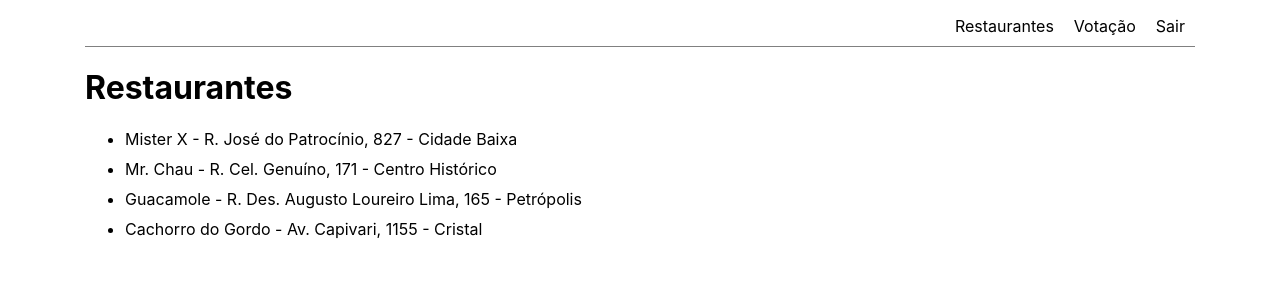
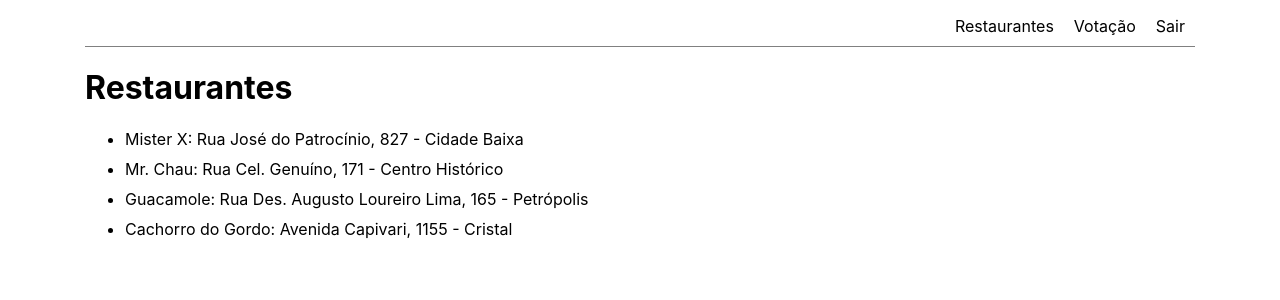
Before and after one commit to iannmuller0/Desafio-DBServer, a React (Create React App) app: page /restaurants in a window 1280 px wide. Shown: the top 300 px of the page. Built offline with nearby package versions, Linux system fonts and the light colour scheme.

Commit message:
add final README

```diff
--- a/src/components/ShowRestaurantsList/ShowRestaurantList.tsx
+++ b/src/components/ShowRestaurantsList/ShowRestaurantList.tsx
@@ -7,7 +7,7 @@ const ShowRestaurantList = () => (
   <Styled.RestaurantsItems>
     {
       map(RestaurantList, (restaurant: {id: number, name: string, address: string}) => (
-        <Styled.RestaurantsItem key={restaurant.id}>{restaurant.name} - {restaurant.address}</Styled.RestaurantsItem>
+        <Styled.RestaurantsItem key={restaurant.id}>{restaurant.name}: {restaurant.address}</Styled.RestaurantsItem>
       ))
     }
   </Styled.RestaurantsItems>
--- a/src/mockData/RestaurantList.js
+++ b/src/mockData/RestaurantList.js
@@ -2,7 +2,7 @@ const Restaurants = [
   {
     'id': 1,
     'name': 'Mister X',
-    'address': 'R. José do Patrocínio, 827 - Cidade Baixa',
+    'address': 'Rua José do Patrocínio, 827 - Cidade Baixa',
     'hasBeenPicked': false,
     'votes': 1,
     'image': 'https://images-na.ssl-images-amazon.com/images/S/cmx-images-prod/Series/1877/1877._SX360_QL80_TTD_.jpg',
@@ -10,7 +10,7 @@ const Restaurants = [
   {
     'id': 2,
     'name': 'Mr. Chau',
-    'address': 'R. Cel. Genuíno, 171 - Centro Histórico',
+    'address': 'Rua Cel. Genuíno, 171 - Centro Histórico',
     'hasBeenPicked': false,
     'votes': 0,
     'image': 'https://i.ytimg.com/vi/9SM2jQ744q8/maxresdefault.jpg'
@@ -18,7 +18,7 @@ const Restaurants = [
   {
     'id': 3,
     'name': 'Guacamole',
-    'address': 'R. Des. Augusto Loureiro Lima, 165 - Petrópolis',
+    'address': 'Rua Des. Augusto Loureiro Lima, 165 - Petrópolis',
     'hasBeenPicked': true,
     'votes': 0,
     'image': 'https://i.ytimg.com/vi/JNsKvZo6MDs/hqdefault.jpg'
@@ -26,7 +26,7 @@ const Restaurants = [
   {
     'id': 4,
     'name': 'Cachorro do Gordo',
-    'address': 'Av. Capivari, 1155 - Cristal',
+    'address': 'Avenida Capivari, 1155 - Cristal',
     'hasBeenPicked': false,
     'votes': 2,
     'image': 'https://1.bp.blogspot.com/-9-s_LRQg71w/V1glniLR7OI/AAAAAAAASow/bgio8bmk0fkHUrne6sXU-NDfLA81nQQKQCKgB/s1600/dennis-cachorro-obeso.jpg'
```
Also changed, not shown: src/components/RestaurantVotes/RestaurantVotes.style.tsx (line endings or trailing spaces), src/pages/voting/voting.style.tsx (line endings or trailing spaces), 1 other file (tests, documents, lock files or other folders).
